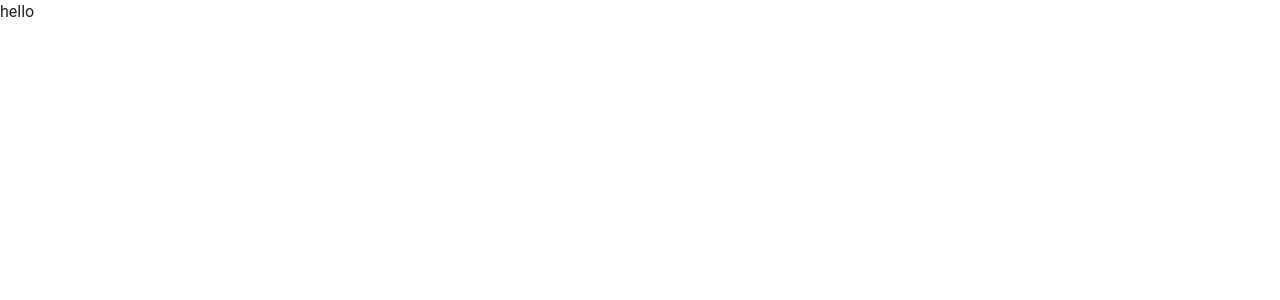
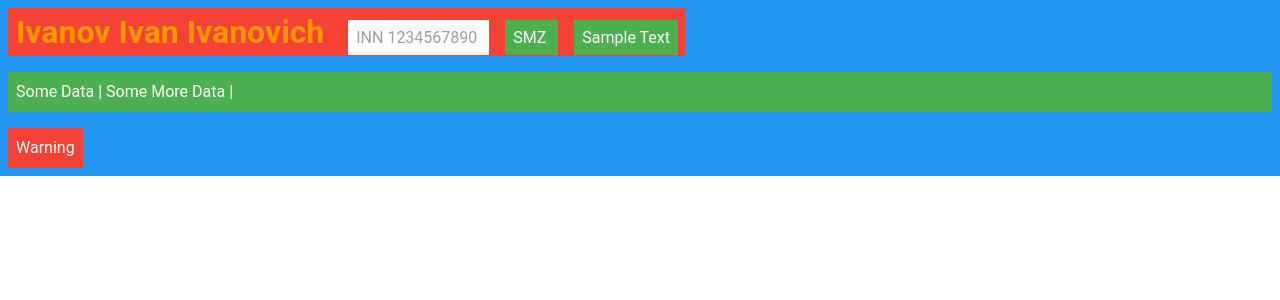
Before and after one commit to chnmk/vuetify-staff-list, a Vue app: page / in a window 1280 px wide. Shown: the top 300 px of the page. Built offline with nearby package versions, Linux system fonts and the light colour scheme.

Commit message:
feat: add staff tag component

```diff
--- a/src/components/StaffPage.vue
+++ b/src/components/StaffPage.vue
@@ -1,3 +1,3 @@
 <template>
-  hello
+  <StaffTag />
 </template>
--- /dev/null
+++ b/src/components/main/StaffTag.vue
@@ -0,0 +1,31 @@
+<template>
+  <div class="bg-blue">
+    <div class="d-inline-block bg-red text-orange ma-2">
+      <h1 class="d-inline ma-2">
+        Ivanov Ivan Ivanovich
+      </h1>
+      <span class="bg-white text-grey ma-2 pa-2">
+        INN 1234567890
+      </span>
+      <span class="bg-green text-white ma-2 pa-2">
+        SMZ
+      </span>
+      <span class="bg-green text-white ma-2 pa-2">
+        Sample Text
+      </span>
+    </div>
+    <div class="bg-green ma-2 pa-2">
+      <span v-for="d in data">
+        {{ d.message }} |
+      </span>
+    </div>
+    <div class="d-inline-block bg-red ma-2 pa-2">
+      Warning
+    </div>
+  </div>
+</template>
+
+<script setup>
+import { ref } from 'vue'
+const data = ref([{ message: 'Some Data' }, { message: 'Some More Data' }])
+</script>
```
